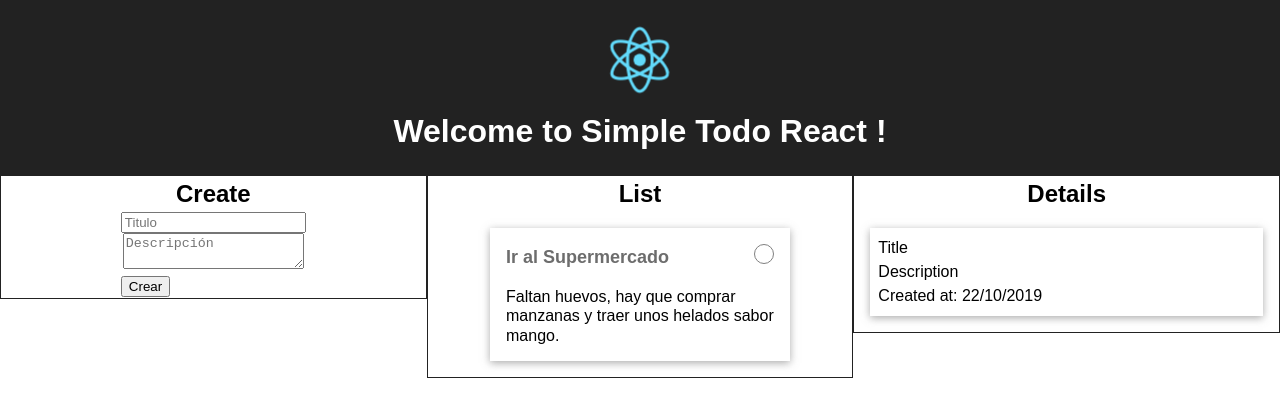
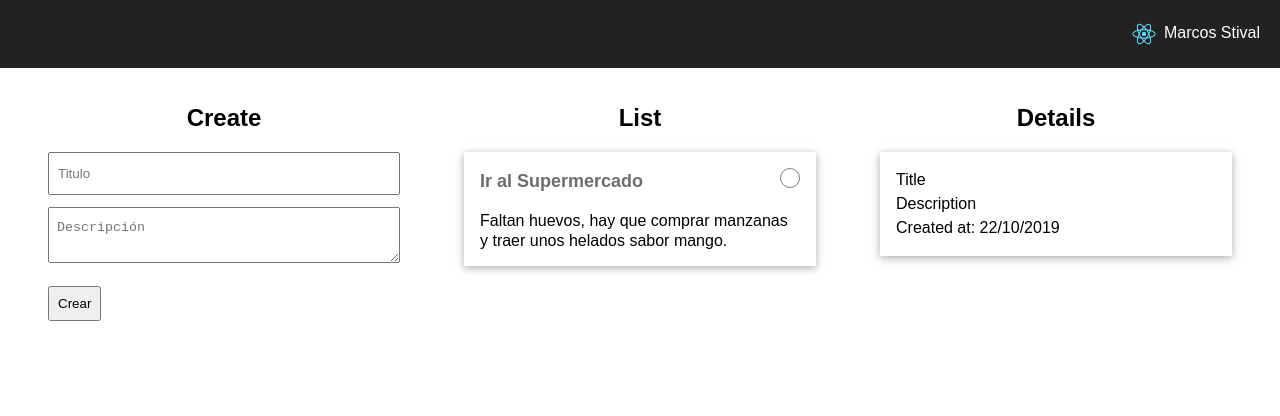
Before and after one commit to mrksph/my-react-app, a React (Create React App) app: page / in a window 1280 px wide. Shown: the top 416 px of the page. Built offline with nearby package versions, Linux system fonts and the light colour scheme.

Commit message:
Styles and more

```diff
--- a/src/components/header/header-view.js
+++ b/src/components/header/header-view.js
@@ -5,9 +5,11 @@ import './header.css';
 class Header extends Component {
 
 	render() {
-		return <header className="App-header">
-			<img src={logo} className="App-logo" alt="logo"/>
-			<h1 className="App-title">Welcome to Simple Todo React !</h1>
+		return <header className="app-header">
+			<div className="logout-container">
+				<img src={logo}/>
+				<p>Marcos Stival</p>
+			</div>
 		</header>
 	}
 
--- a/src/components/header/header.css
+++ b/src/components/header/header.css
@@ -1,11 +1,20 @@
-.App-header {
+.app-header {
     background-color: #222;
     padding: 20px;
     color: white;
-    text-align: center;
+    text-align: right;
 }
 
-.App-logo {
-    animation: App-logo-spin infinite 20s linear;
-    height: 80px;
+.app-title, .logout-container {
+    display: inline-block;
 }
+
+.logout-container img {
+    display: inline-block;
+    width: 40px;
+    vertical-align: middle;
+}
+
+.logout-container p {
+    display: inline-block;
+}
--- a/src/components/home/home-view.js
+++ b/src/components/home/home-view.js
@@ -58,6 +58,7 @@ class Home extends Component {
 			<div className="content-container">
 				<div className="item create-container">
 					<h2>Create</h2>
+					<div className="form-container">
 						<form className="create-form" onSubmit={this.createTodo}>
 							<input type="text" placeholder="Titulo" name="title" value={this.state.title}
 										 onChange={this.handleInputChange}/>
@@ -67,13 +68,16 @@ class Home extends Component {
 							<button>Crear</button>
 						</form>
 					</div>
+				</div>
 				<div className="item list-container">
 					<h2>List</h2>
+					<div className="todo-list">
 						{this.state.todos.map((item, index) => {
 							return (
 								<TodoItem key={index} todo={item} onClick={this.handleTodoClick}/>
 							)
 						})}
+					</div>
 				</div>
 				<div className="item details-container">
 					<h2>Details</h2>
--- a/src/components/home/home.css
+++ b/src/components/home/home.css
@@ -1,25 +1,23 @@
 .content-container {
-    height: calc(100% - 104px);
     display: flex;
     text-align: center;
     flex-direction: row;
     justify-content: flex-start; /* align items in Main Axis */
     align-items: stretch; /* align items in Cross Axis */
     align-content: stretch; /* Extra space in Cross Axis */
+    margin: 16px;
 }
 
 .content-container .item {
     flex: 1;
     height: 100%;
-}
-
-.create-container, .list-container, .details-container {
-    border: 1px solid #222222;
+    padding: 16px;
 }
 
 .create-form {
     text-align: center;
     display: inline-block;
+    width: 100%;
 }
 
 .content-container .list-container {
@@ -27,17 +25,38 @@
     overflow-y: auto;
 }
 
+.content-container .list-container .todo-list {
+    padding: 16px;
+}
 
 .create-form input,
-.create-form button {
-    display: block;
+.create-form textarea {
+    display: inline-block;
+    width: 100%;
+    padding: 12px 8px;
 }
 
+.create-form input {
+    margin-bottom: 12px;
+}
+
+.create-form textarea {
+    margin-bottom: 16px;
+}
+
+.create-form button {
+    padding: 8px;
+    float: left;
+}
+
+.create-container .form-container {
+    padding: 16px;
+}
 
 .details-container .details-todo {
     text-align: initial;
     margin: 16px;
-    padding: 8px;
+    padding: 16px;
     -webkit-box-shadow: 0 2px 5px 0 rgba(204, 204, 204, 1);
     -moz-box-shadow: 0 2px 5px 0 rgba(204, 204, 204, 1);
     box-shadow: 0 2px 8px 0 rgba(150, 150, 150, 0.8);
--- a/src/components/todo-item/todo-item.css
+++ b/src/components/todo-item/todo-item.css
@@ -5,10 +5,9 @@
     text-align: initial;
     display: inline-block;
     padding: 16px;
-    min-width: 230px;
-    max-width: 300px;
+    width: 100%;
     max-height: 340px;
-    margin: 16px;
+    margin-bottom: 16px;
     background-color: white;
     -webkit-box-shadow: 0 2px 5px 0 rgba(204, 204, 204, 1);
     -moz-box-shadow: 0 2px 5px 0 rgba(204, 204, 204, 1);
@@ -55,6 +54,11 @@
     border-radius: 20px;
 }
 
+.todo-item .selected-box:hover {
+    cursor: pointer;
+    background-color: #1b1a2769;
+}
+
 .selected-box.is-selected {
     background-color: #1b1a2769;
 }
```
Lines whose indentation alone changed are shown as unchanged.
